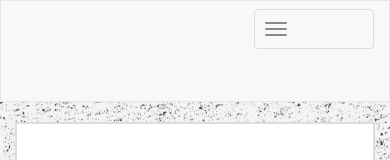
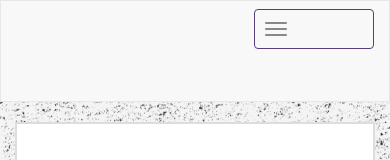
Before and after one commit to jbool24/Bootstrap-Portfolio, a plain HTML site: page index.html in a window 390 px wide. Shown: the top 160 px of the page. Drawn offline with nearby package versions, Linux system fonts and the light colour scheme.

Commit message:
z-index to top layer on navbar

```diff
--- a/assets/css/style.css
+++ b/assets/css/style.css
@@ -52,6 +52,10 @@ button {
 
 button:hover {
     background-color: #cae8e6;
+}
+
+.navbar {
+    z-index: 999999;
 }
 
 .container-fluid {
@@ -196,6 +200,10 @@ p.bannerText {
     padding: 0;
 }
 
+.navbar-default .navbar-toggle {
+    border-color: #563D7C;
+}
+
 @media screen and (max-width: 640px) {
     #main-content>img {
         float: left;
```
Lines whose indentation alone changed are shown as unchanged.
